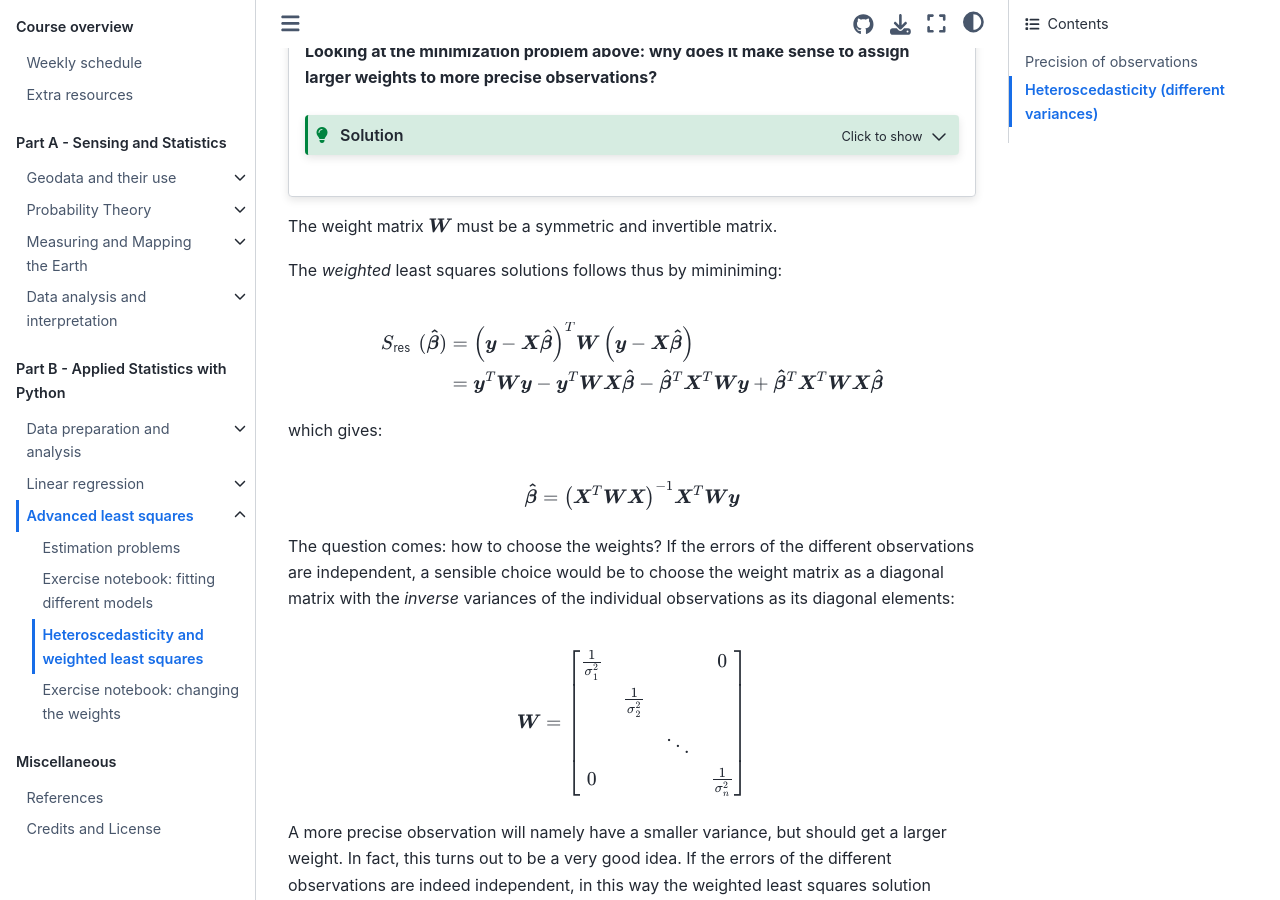
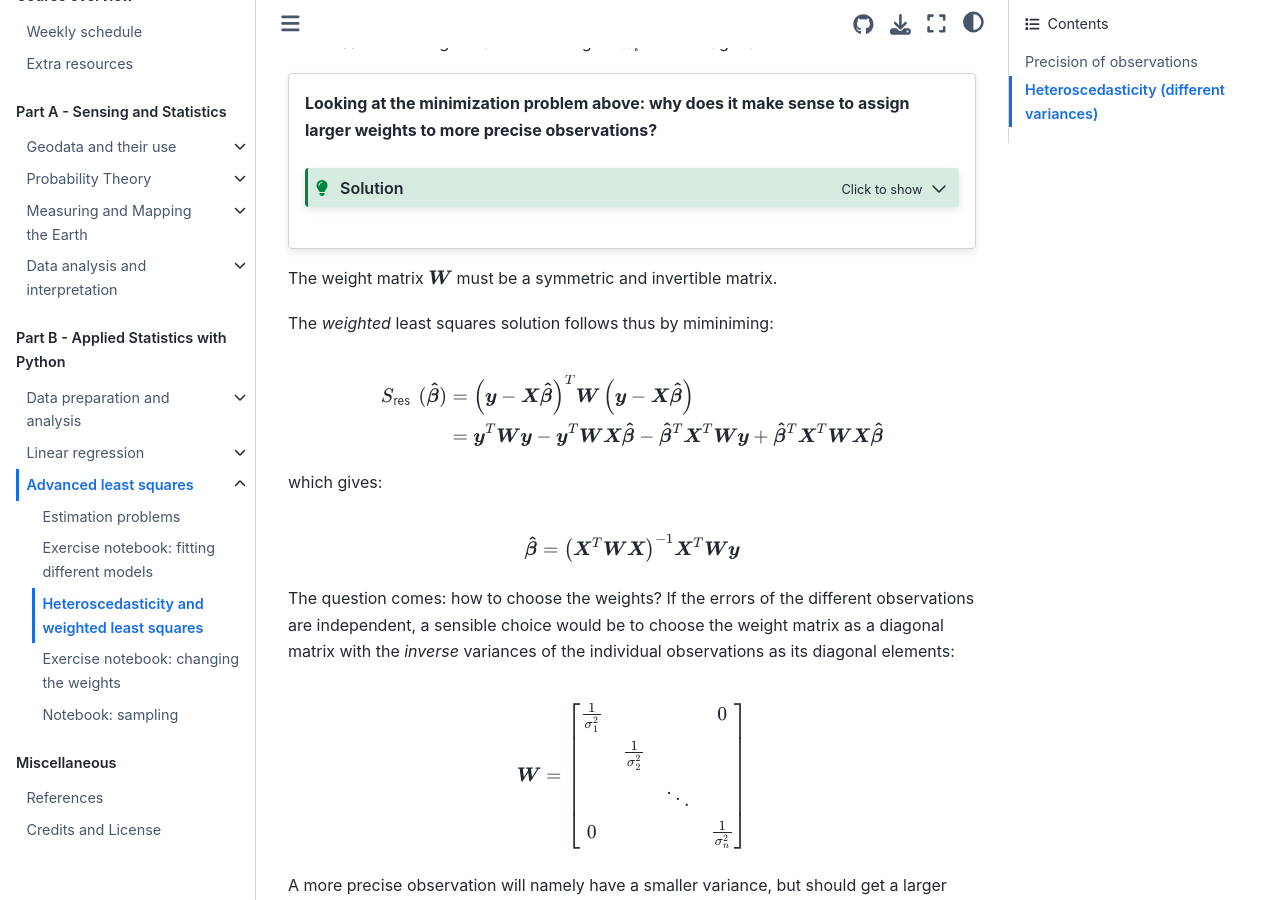
Before and after one commit to BScECT/geofun, a Jupyter Book: the page built from book/2_applied_statistics/advanced_least_squares/weighted_lsq.md, in a window 1280 px wide and 900 px high, scrolled down 2148 px. Built offline with Jupyter Book 1.0.4 settings and Sphinx 7.4.7 and the Sphinx Book theme 1.1.4, drawn with Linux system fonts in a browser that asks for light colours; comment, search, counter and statistics services are not loaded; some of the changed text lies outside the part shown.

Commit message:
updates adv. lsq (2)

```diff
--- a/book/2_applied_statistics/advanced_least_squares/weighted_lsq.md
+++ b/book/2_applied_statistics/advanced_least_squares/weighted_lsq.md
@@ -57,13 +57,13 @@
 
 The weight matrix $\boldsymbol{W}$ must be a symmetric and invertible matrix.
 
-The *weighted* least squares solutions follows thus by miminiming:
+The *weighted* least squares solution follows thus by miminiming:
 
 $$
-    \begin{align}
+    \begin{align*}
         S_{\text{res}}(\boldsymbol{\hat{\beta}}) &= \left(\boldsymbol{y} - \boldsymbol{X}\boldsymbol{\hat{\beta}}\right)^T \boldsymbol{W}\left(\boldsymbol{y} - \boldsymbol{X}\boldsymbol{\hat{\beta}}\right) \\
          &= \boldsymbol{y}^T \boldsymbol{W}\boldsymbol{y} - \boldsymbol{y}^T \boldsymbol{W}\boldsymbol{X}\boldsymbol{\hat{\beta}} - \boldsymbol{\hat{\beta}}^T \boldsymbol{X}^T \boldsymbol{W}\boldsymbol{y} + \boldsymbol{\hat{\beta}}^T \boldsymbol{X}^T \boldsymbol{W}\boldsymbol{X}\boldsymbol{\hat{\beta}} \\
-    \end{align}
+    \end{align*}
 $$
 
 which gives:
@@ -76,7 +76,7 @@
 \\ && \ddots &
 \\ 0&&  & \frac{1}{\sigma_n^2} \end{bmatrix}$$
 
- A more precise observation will namely have a smaller variance, but should get a larger weight. In fact, this turns out to be a very good idea. If the errors of the different observations are indeed independent, in this way the weighted least squares solution provides the *best* estimates, i.e., you cannot find estimates with a better precision (smaller variance).
+A more precise observation will namely have a smaller variance, but should get a larger weight. In fact, this turns out to be a very good idea. If the errors of the different observations are indeed independent, in this way the weighted least squares solution provides the *best* estimates, i.e., you cannot find estimates with a better precision (smaller variance).
 
 Note that in [Uncertainty in regression](uncertaintyreg) the confidence interval for linear regression was derived assuming that the variance of the observation errors is not known. For estimation problems where the variances can be assumed known (based on calibration), and the observation errors are normally distributed and independent, we have that the variance of the estimated parameters is equal to:
 
--- a/book/_toc.yml
+++ b/book/_toc.yml
@@ -56,6 +56,7 @@
       - file: 2_applied_statistics/advanced_least_squares/LeastSquares_NB.ipynb
       - file: 2_applied_statistics/advanced_least_squares/weighted_lsq.md
       - file: 2_applied_statistics/advanced_least_squares/Notebook_WLS.ipynb
+      - file: 2_applied_statistics/advanced_least_squares/Notebook_sampling.ipynb
     # - file: 2_applied_statistics/classification/overview.md
     #   sections:
     #   - file: 2_applied_statistics/classification/beyond_least_squares.ipynb
```
Also changed, not shown: other parts of book/2_applied_statistics/advanced_least_squares/weighted_lsq.md (+2 -2 lines), book/2_applied_statistics/advanced_least_squares/Estimation_problems.md (+1 -1 lines), book/2_applied_statistics/advanced_least_squares/LeastSquares_NB.ipynb, book/2_applied_statistics/advanced_least_squares/Notebook_WLS.ipynb, book/2_applied_statistics/advanced_least_squares/Notebook_sampling.ipynb (added).
